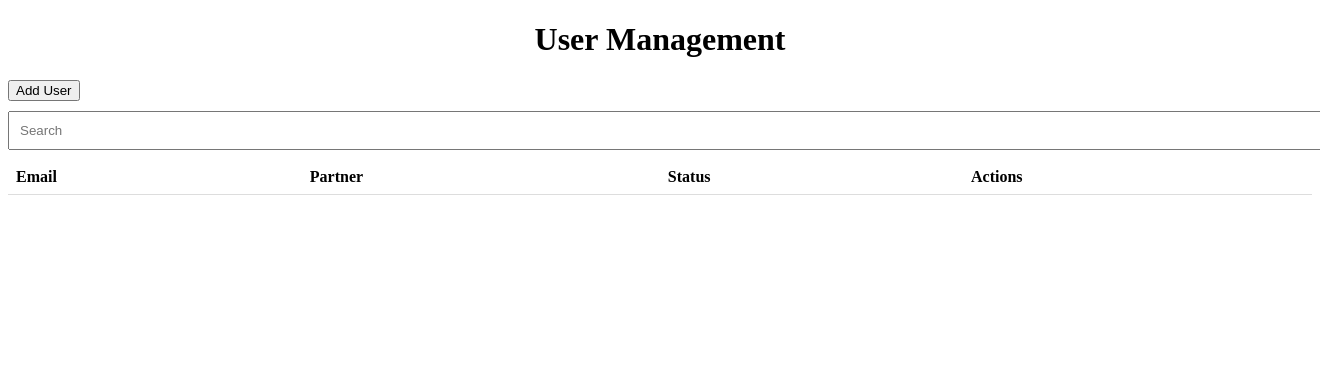
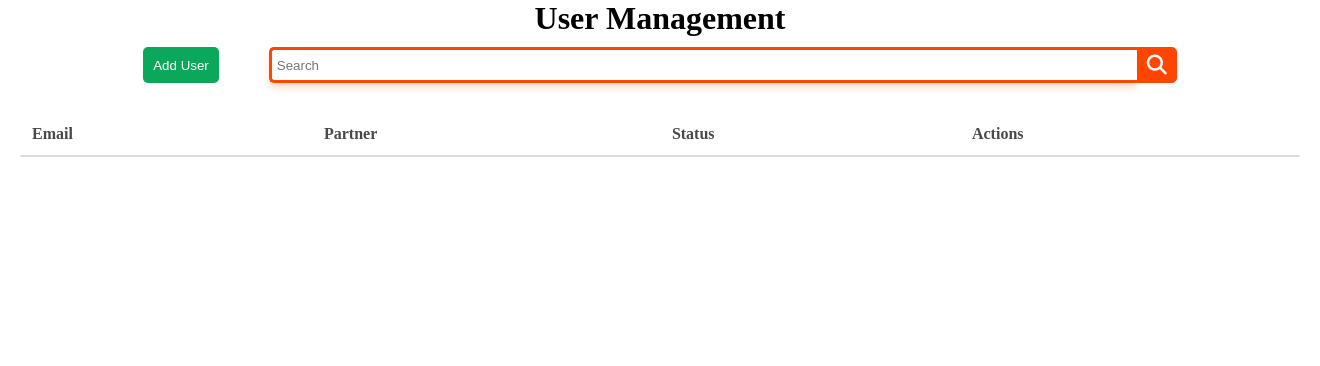
Before and after one commit to yassine-san/Siemens_pg, a Django app: page /home/manage_users/ in a window 1320 px wide; the page is wider, and only the part inside the window is pictured. Shown: the top 366 px of that part. Run offline with Django 4.2, Linux system fonts and the light colour scheme; the visitor is signed in with stand-in values (Sample User, id 1); lists and menus that the app fills with data are empty.

Commit message:
finitialising manage_users

```diff
--- a/Siemens/dashboard/static/dashboard/css/manage_users.css
+++ b/Siemens/dashboard/static/dashboard/css/manage_users.css
@@ -1,16 +1,98 @@
 /* users.css */
+
+
+* {
+    box-sizing: border-box;
+    margin: 0;
+    scrollbar-width: thin;
+    scrollbar-color: #F8D69C #CCD5D7;
+
+}
+
+.search-cn{
+    padding: 10px 40px 10px 40px;
+    position: relative;
+	display: flex;
+	flex-direction: row;
+    justify-content: center;
+}
+
+
+#search-input {
+	width: 70%;
+	border: 3px solid orangered;
+	border-right: none;
+	padding: 5px;
+	height: 36px;
+	border-radius: 5px 0 0 5px;
+	box-shadow: 0px 5px 6px rgba(255, 82, 2, 0.2);;
+	outline: none;
+	color: #9DBFAF;
+}
+#search-btn {
+	width: 40px;
+	height: 36px;
+	border: 1px solid orangered;
+	background: orangered;
+	text-align: center;
+	color: #fff;
+	border-radius: 0 5px 5px 0;
+	cursor: pointer;
+	font-size: 20px;
+}
+
+.table-cn{
+    margin: 10px;
+    border-radius: 8px;
+}
+
+.table-wrapper {
+    overflow: auto;
+    overflow-x: hidden;
+    max-height:500px;
+    padding-right: 20px;
+
+}
+
 table {
+    margin :10px;
     border-collapse: collapse;
     width: 100%;
+    color: #212529;
+    padding: 10px;
 }
 
+table thead{
+    background-color: white;
+    padding: 10px;
+    text-align: center;
+    position: sticky;
+    text-wrap: normal;
+    top: 0;
+    font-weight: normal;
+    color: #494949;
+    white-space: nowrap; /* Prevent text wrapping */
+    overflow: hidden; /* Hide overflowing text */
+    text-overflow: ellipsis;
+
+    z-index: 1; /* Ensure header is above the body */
+
+}
+
+table tbody{
+    height: 190px; /* Limit the body's max height */
+    overflow-y: scroll; /* Enable vertical scroll */
+}
+
+
+
 th, td {
-    padding: 8px;
+    padding: 12px;
     text-align: left;
     border-bottom: 1px solid #ddd;
 }
 
-tr:hover {
+.data-tr:hover {
     background-color: #f5f5f5;
 }
 
@@ -18,17 +100,80 @@ h1 {
     text-align: center;
 }
 
-#search-input {
-    width: 100%;
-    padding: 10px;
-    margin-bottom: 10px;
+
+.spacer td{
+    padding: 0 !important;
+    height: 10px;
+    border-radius: 0 !important;
+    background: transparent !important;
 }
 
-.table-wrapper {
-    max-height: 400px;
-    overflow-y: auto;
+tbody tr:not(.spacer) {
+    border-radius: 7px;
+    overflow: hidden;
+    -webkit-transition: .3s all ease;
+    -o-transition: .3s all ease;
+    transition: .3s all ease;
+}
+tr {
+    display: table-row;
+    vertical-align: inherit;
+    border-color: inherit;
+}
+th {
+    border-bottom: solid 2px #ddd;
+}
+#add-user-btn {
+    margin-right: 50px;
+    padding: 10px;
+    border-radius: 5px;
+    background-color: #0ba75b;
+    color: white;
+    border: none;
+    outline: none;
+    cursor: pointer;
+
 }
 
-#add-user-btn {
-    margin-bottom: 10px;
+
+
+.delete-btn-user{
+    background-color:transparent;
+    outline: none;
+    border: none;
 }
+.delete-btn-user i{
+    color:red;
+    font-size: 25px;
+}
+
+
+*::-webkit-scrollbar {
+    height: 6px;
+    width: 6px;
+}
+*::-webkit-scrollbar-track {
+    border-radius: 9px;
+    background-color: #CCD5D7;
+}
+
+*::-webkit-scrollbar-track:hover {
+    background-color: #B8C0C2;
+}
+
+*::-webkit-scrollbar-track:active {
+    background-color: #B8C0C2;
+}
+
+*::-webkit-scrollbar-thumb {
+    border-radius: 8px;
+    background-color: #838080;
+}
+
+*::-webkit-scrollbar-thumb:hover {
+    background-color: #505050;
+}
+
+*::-webkit-scrollbar-thumb:active {
+    background-color: #505050;
+}
--- a/Siemens/dashboard/static/dashboard/js/manage_users.js
+++ b/Siemens/dashboard/static/dashboard/js/manage_users.js
@@ -38,10 +38,22 @@ $(document).ready(function () {
         });
     }
 
-    $('#search-input').on('keyup', function () {
-        var searchText = $(this).val().toLowerCase();
-        $('table tbody tr').filter(function () {
-            $(this).toggle($(this).text().toLowerCase().indexOf(searchText) > -1);
+    $('#search-btn').click(function(){
+        const csrfToken = $('[name=csrfmiddlewaretoken]').val();
+        const search = $('#search-input').val();
+        $.ajax({
+            url :  update_manage_users_url,
+            type : 'POST',
+            data : {
+                'csrfmiddlewaretoken' : csrfToken,
+                'search_query' : search,
+            },
+            success : function(response){
+                $("#table-tbody").html(response.table_data);
+            },
+            error : function(xhr, status, error){
+                console.log(error);
+            }
         });
     });
 
--- a/Siemens/dashboard/templates/dashboard/home.html
+++ b/Siemens/dashboard/templates/dashboard/home.html
@@ -18,7 +18,7 @@
 <body>
   <nav class="navbar">
     <div class="nav-left">
-      <img src="{% static "users/img/Siemens_Healthineers_logo.png" %}" style="padding:4px;border-radius:.6em;background-color:white;scale: 1;width: 150px" alt="Logo">
+      <img src="{% static "users/img/Siemens_Healthineers_logo.png" %}" style="padding:4px;border-radius:.6em;background-color:white;scale: 1;width: 150px; background-color:transparent;" alt="Logo">
     </div>
     <ul class="nav-list">
       <li style="display: flex;cursor: pointer">
@@ -38,6 +38,9 @@
         </a>
         <a href="register_pt/">
             <img src="{% static "dashboard/img/add_user_icon.png" %}" alt="Icon 2" width="30px">
+        </a>
+        <a href="manage_users/">
+            <img src="{% static "dashboard/img/manage_users_icon.png" %}" alt="Icon 3" width="30px">
         </a>
             {% endif %}
         <a onclick="logout()">
--- a/Siemens/dashboard/templates/dashboard/manage_users.html
+++ b/Siemens/dashboard/templates/dashboard/manage_users.html
@@ -10,9 +10,18 @@
 </head>
 <body>
     <h1>User Management</h1>
-    <button id="add-user-btn">Add User</button>
-    <input type="text" id="search-input" placeholder="Search">
+
+    <div class="search-cn">
+        <button id="add-user-btn">Add User</button>
+        <input type="text" id="search-input" placeholder="Search">
+    <button value="" id="search-btn"><i class="fa fa-search" aria-hidden="true"></i>
+    </button>
+    </div>
+
+
+    <div class="table-cn">
     <div class="table-wrapper">
+
         <table id="user-table">
             <thead>
                 <tr>
@@ -27,6 +36,7 @@
             </tbody>
         </table>
     </div>
+    </div>
 </body>
 {% csrf_token %}
 <script>
--- a/Siemens/dashboard/views.py
+++ b/Siemens/dashboard/views.py
@@ -1490,17 +1490,21 @@ def manage_user_interface(request):
 def update_manage_users(request):
     if request.method == 'POST':
         users_list = Account.objects.all()
+        search_query = request.POST.get('search_query')
+        if search_query:
+            users_list = users_list.filter(email__icontains=search_query)
+
         table_data = ''
         for user in users_list:
             partenariat = get_user_partenariat(user)
-            active_status = "<span style='border-radius: 5px; font-size: 0.875em;font-weight: 600; background-color:green;padding: 3px 20px; '>active</span>"
+            active_status = "<span style='border-radius: 5px; font-size: 0.875em;font-weight: 600; background-color:#0ba75b;padding: 3px 20px; '>active</span>"
             inactive_status = "<span style='border-radius: 5px; font-size: 0.875em;font-weight: 600; background-color:red; padding: 3px 20px;'>inactive</span>"
-            table_data += f"<tr>\
+            table_data += f"<tr class='data-tr'>\
                     <td>{user.email}</td>\
                     <td>{user.partenariat}</td>\
                     <td>{ active_status if user.is_active else inactive_status}</td>\
-                    <td><button class='btn btn-primary' onclick='delete_user({user.id})'><i class='fa fa-trash' aria-hidden='true'></i></button></td>\
-                        </tr>" if partenariat != 'all' else ""
+                    <td><button class='delete-btn-user' onclick='delete_user({user.id})'><i class='fa fa-trash' aria-hidden='true'></i></button></td>\
+                        </tr><tr class='spacer'><td colspan='100'></td></tr>" if partenariat != 'all' else ""
 
         return JsonResponse({'table_data': table_data})
 
```
Also changed, not shown: Siemens/siemens.session.sql (+25 -0 lines), Siemens/dashboard/static/dashboard/img/manage_users_icon.png (added).
